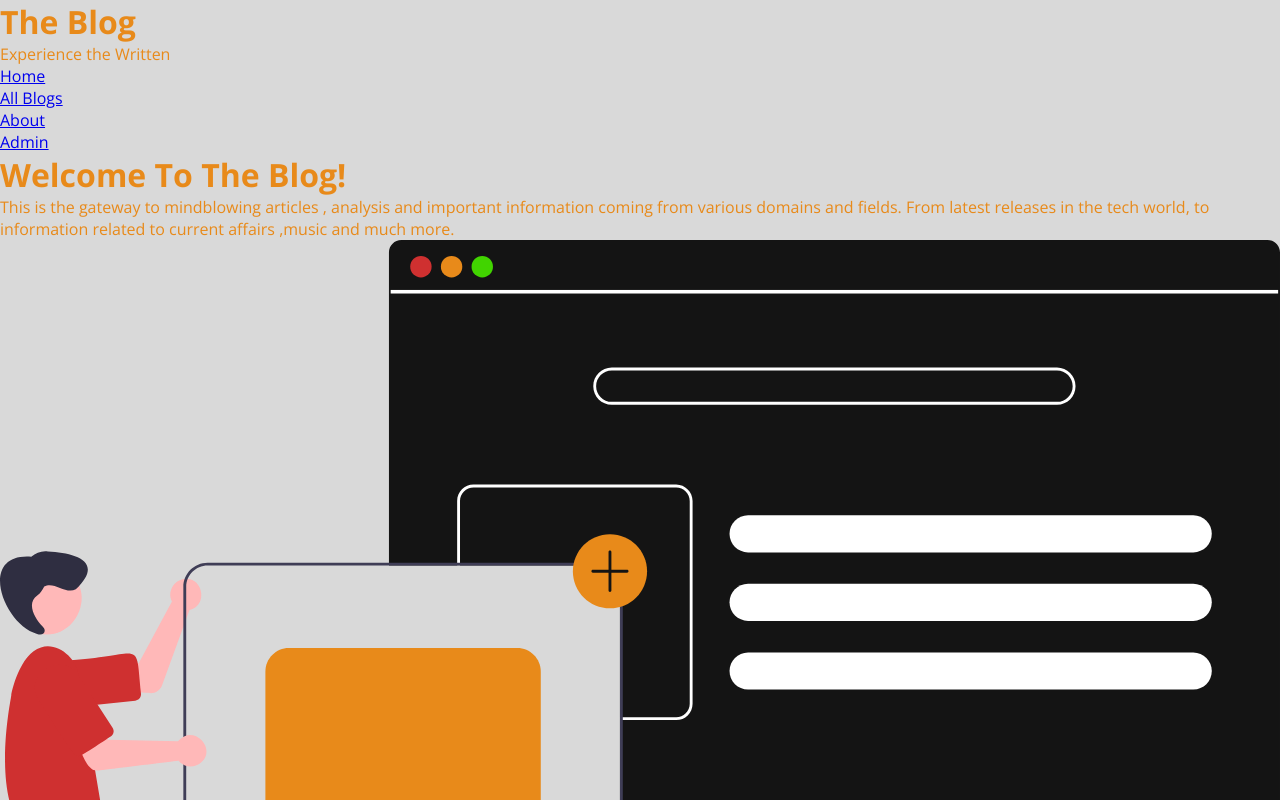
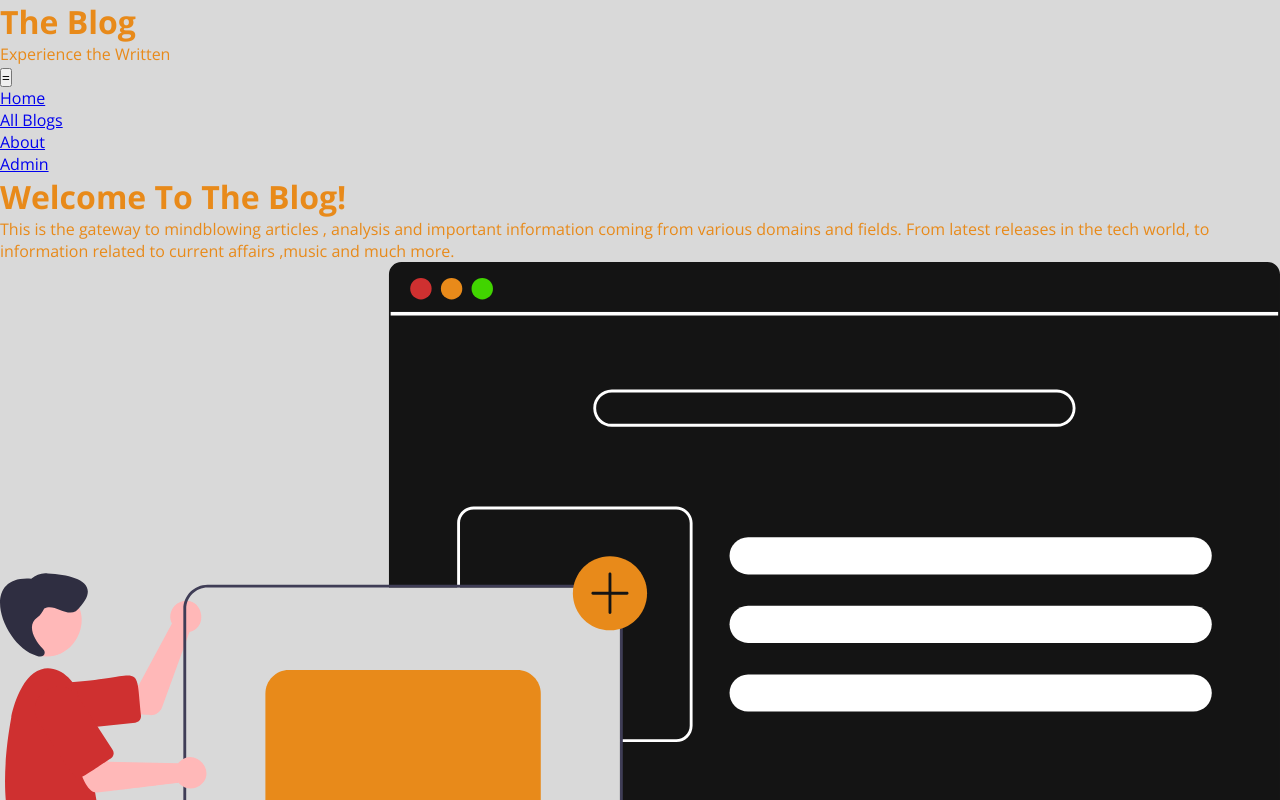
Before and after one commit to BurhanuddinMerchant/personal-blog-frontend, a React (Create React App) app: page / in a window 1280 px wide. Shown: the top 800 px of the page. Built offline with nearby package versions, Linux system fonts and the light colour scheme.

Commit message:
added a collapsable navbar

```diff
--- a/src/components/header/Header.js
+++ b/src/components/header/Header.js
@@ -1,10 +1,27 @@
-import React from "react";
+import React, { useState } from "react";
 import Navbar from "./Navbar";
 import Title from "./Title";
 const Header = (props) => {
+  const [showNav, setShowNav] = useState(true);
+  const handleClick = (e) => {
+    console.log(e);
+    e.preventDefault();
+    if (showNav) {
+      document.getElementById("main-navbar").style["display"] = "flex";
+      document.getElementById("main-navbar").style["margin"] = "auto";
+    } else {
+      document.getElementById("main-navbar").style.display = "none";
+    }
+    setShowNav(!showNav);
+  };
   return (
     <header>
-      <Title />
+      <div className="title-button-container">
+        <Title />
+        <button id="shownav" onClick={handleClick}>
+          =
+        </button>
+      </div>
       <Navbar navActive={props.navActive} />
     </header>
   );
--- a/src/components/header/Navbar.js
+++ b/src/components/header/Navbar.js
@@ -1,10 +1,10 @@
 import React from "react";
 import { Link } from "react-router-dom";
 const Navbar = (props) => {
-  console.log(props.navActive);
   const { home, allblogs, about, admin } = props.navActive;
+
   return (
-    <nav>
+    <nav id="main-navbar">
       <ul id="nav-ul">
         <li>
           <Link to="/" className={home}>
--- a/src/css/Admin.css
+++ b/src/css/Admin.css
@@ -27,6 +27,7 @@
 
 .admin {
   width: 100%;
+  margin: auto;
 }
 @media (min-width: 675px) {
   .admin {
@@ -99,3 +100,7 @@
   color: var(--c3);
   margin-bottom: 1em;
 }
+.admin-nav {
+  width: 95%;
+  justify-content: space-evenly;
+}
--- a/src/css/Nav.css
+++ b/src/css/Nav.css
@@ -13,11 +13,13 @@ header {
 }
 header h1 {
   margin-bottom: 0;
+  margin-left: 1em;
 }
 header p {
   margin-top: 0;
   font-size: 1.25rem;
   color: var(--c3);
+  margin-left: 1em;
 }
 /* nav-bar */
 
@@ -44,14 +46,37 @@ nav a {
 nav a:hover {
   color: var(--c3);
 }
-
+.title-button-container button {
+  display: block;
+  height: fit-content;
+  margin: auto;
+  margin-right: 1em;
+  color: #cf3030;
+  background-color: #e88a1a;
+  border: none;
+  padding: 0.5em;
+}
+.title-button-container {
+  display: flex;
+  justify-content: space-between;
+}
+nav {
+  display: none;
+}
+.admin-nav {
+  display: flex;
+}
 @media (min-width: 675px) {
+  .title-button-container button {
+    display: none;
+  }
   header {
     flex-direction: row;
     justify-content: space-evenly;
     align-content: center;
   }
   nav {
+    display: flex;
     margin: auto 0;
   }
   nav ul {
@@ -60,30 +85,8 @@ nav a:hover {
   nav li {
     padding: 0 2em;
   }
-  #show-nav {
-    display: none;
-  }
 }
 .active {
   color: #cf3030;
   border-bottom: #cf3030 2px solid;
 }
-#show-nav {
-  background-color: var(--c2);
-  border: var(--c4) 1px solid;
-  color: var(--c4);
-  font-weight: 700;
-  margin-bottom: 1em;
-  /* font-size: 1rem; */
-}
-#show-nav:hover {
-  background-color: var(--c3);
-  color: var(--c2);
-}
-#show-nav:active {
-  background-color: var(--c2);
-  border: var(--c4) 1px solid;
-  border-radius: 0;
-  color: var(--c4);
-  font-weight: 700;
-}
```
